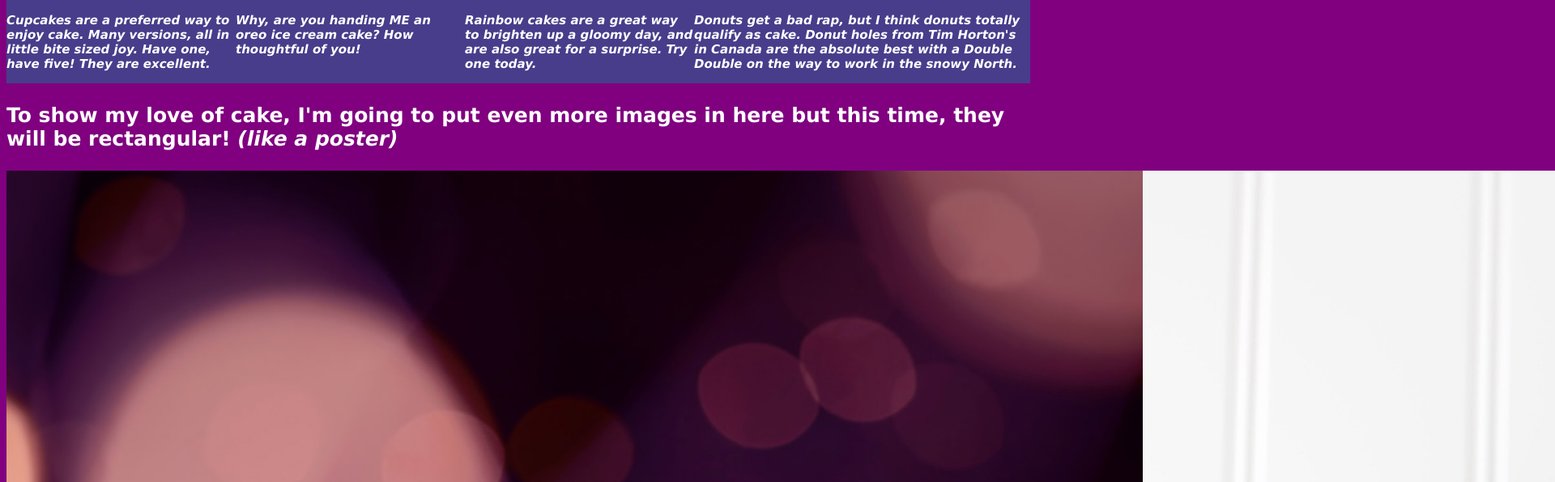
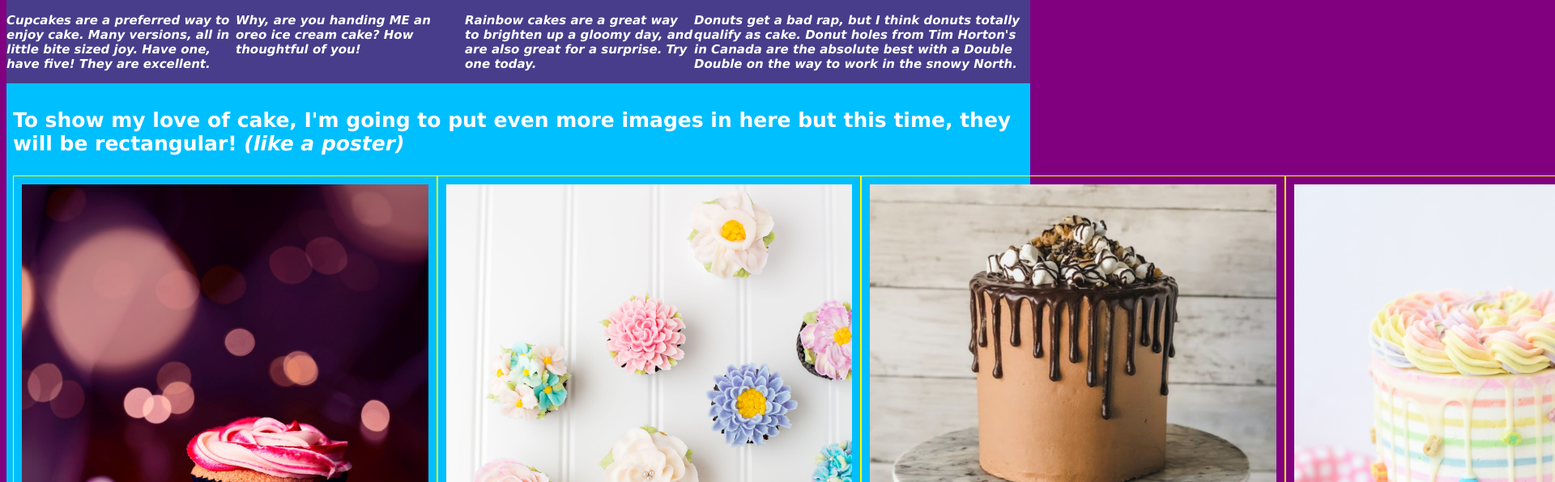
Before and after one commit to Havis02/HTML-CSS, a plain HTML site: page cake.html in a window 1280 px wide. Shown: the part 1300-1896 px from the top of the page at 81% size, 1920 px wide, since content can reach past the window. Drawn offline with Linux system fonts and the light colour scheme.

Commit message:
updated styles2

```diff
--- a/styles2.css
+++ b/styles2.css
@@ -19,22 +19,22 @@
 
 
 
-/* .section-two {
+.section-two {
     padding: 6px 2px 2px 8px;
     background-color: deepskyblue;
-}  */
+}
 
 
 
 /* designating a % for width for an image allows a rescale when web brower moves */
 
- /* .cake-poster-item {
+ .cake-poster-item {
     border: 1px solid yellow;
     display: flex;
     flex-wrap: wrap;
     width: 40%;
     padding: 10px;
- } */
+ }
 
 
  /* .dark {
```
